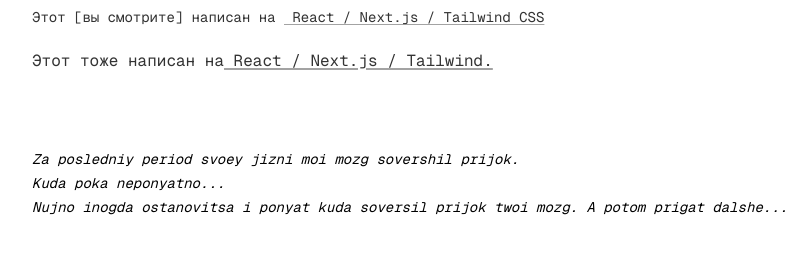
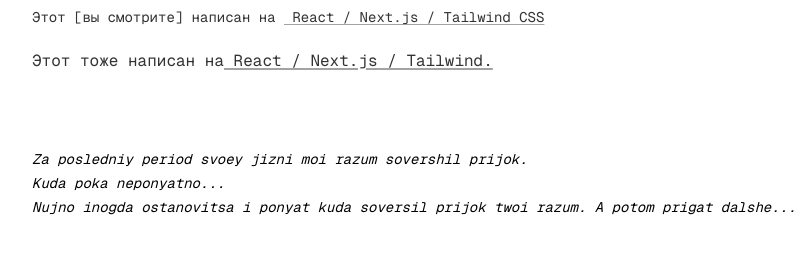
Before and after one commit to ivan-telepop/ivan-telepop.github.io, a Next.js app: page / in a window 1280 px wide. Shown: the part 3198-3464 px from the top of the page, without its empty margins (288-1091 px from the left). Built offline with nearby package versions, Linux system fonts and the light colour scheme; no server answers.

Commit message:
internal fix

```diff
--- a/app/page.tsx
+++ b/app/page.tsx
@@ -212,8 +212,8 @@
   <br/>
   <br/>
   <pre>
-    <i className="text-sm from-slate-500 pt-20">Za posledniy period svoey jizni moi mozg sovershil prijok. <br/>Kuda poka neponyatno...<br/>
-     Nujno inogda ostanovitsa i ponyat kuda soversil prijok twoi mozg. A potom prigat dalshe...</i>
+    <i className="text-sm from-slate-500 pt-20">Za posledniy period svoey jizni moi razum sovershil prijok. <br/>Kuda poka neponyatno...<br/>
+     Nujno inogda ostanovitsa i ponyat kuda soversil prijok twoi razum. A potom prigat dalshe...</i>
   </pre>
 </div>
 
```
Also changed, not shown: 1 other file (tests, documents, lock files or other folders).
